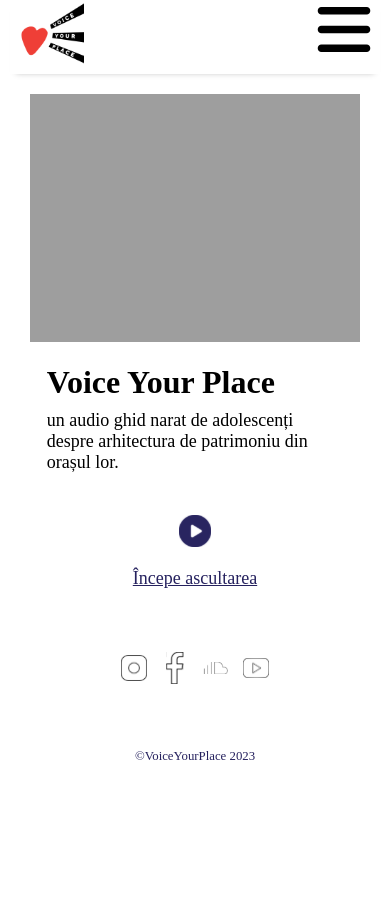
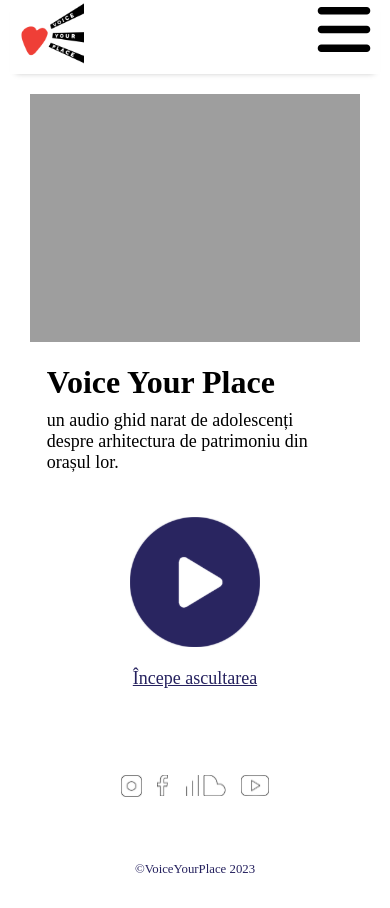
Before and after one commit to voiceyourplace/voiceyourplace, a Jekyll site: the page built from index.html, in a window 390 px wide. Built offline with Jekyll 4.4.1, drawn with Linux system fonts in a browser that asks for light colours; nearby versions of some CDN libraries; the list of posts is cut into pages by our own code.

Commit message:
fix: Fix home page and adjust
Signed-off-by: Gabriel Mocanu <gabi.mocanu98@gmail.com>

```diff
--- a/_layouts/home-page.html
+++ b/_layouts/home-page.html
@@ -7,9 +7,6 @@
         <div class="split-container">
           <div class="content-wrapper-home-page">
               {{ content }}
-              </br>
-              </br>
-              </br>
               <a href="{{ site.github.url }}/audio-ghid">
                 <img src="{{ site.github.url }}/assets/img/home-page-play-icon.svg"/>
                 </br>
@@ -20,7 +17,8 @@
               </br>
               <div class="social-media-wrapper-home-page">
                 {% for item in site.data.settings.social %}
-                  <a href="{{ item.link }}" target="_blank"><img src="{{ site.github.url }}/assets/img/{{ item.image }}" /></a>
+                  <a href="{{ item.link }}" target="_blank">
+                  <img src="{{ site.github.url }}/assets/img/{{ item.image }}" /></a>
                 {% endfor %}
               </div>
             </div>
--- a/_sass/_default.scss
+++ b/_sass/_default.scss
@@ -102,11 +102,13 @@
 
 .content-wrapper-home-page a {
   height: 30%;
-  width: 50%;
   display: flex;
+  padding-top: 25%;
   flex-direction: column;
   align-items: center;
 }
+
+
 
 @media (max-width: $container-width) {
   .content-wrapper-home-page {
@@ -115,14 +117,17 @@
   }
 
   .content-wrapper-home-page img {
-    max-height: 32px;
+    // max-height: 32px;
   }
 
+  .content-wrapper-home-page a {
+    padding-top: 15%;
+  }
 }
 
 .content-home-page-image {
   flex: 4;
-  padding: 20px;
+  padding-left: 40px;
 }
 
 .content-home-page-image img {
@@ -132,6 +137,10 @@
 }
 
 @media (max-width: $container-width) {
+  .content-home-page-image {
+    padding: 20px;
+  }
+
   .content-home-page-image img {
     width: 100%;
   }
--- a/_sass/_project.scss
+++ b/_sass/_project.scss
@@ -69,3 +69,59 @@
   padding: 2px;
   text-align: center;
 }
+
+/* Add a media query for screens smaller than 768px (adjust as needed) */
+@media only screen and (max-width: 768px) {
+
+  .project-title {
+    width: 100%;
+  }
+
+  .proiect-container {
+    flex-direction: column; /* Stack items vertically on smaller screens */
+  }
+
+  .proiect-left-half,
+  .proiect-right-half {
+    width: 100%; /* Adjusted width for smaller screens */
+    margin-block-start: 0;
+    margin-block-end: 0;
+  }
+
+  .content-wrapper-project {
+    /* ... existing styles ... */
+    padding-left: 5%;
+    padding-right: 5%; /* Adjusted padding for smaller screens */
+  }
+
+  .proiect-container p {
+    /* ... existing styles ... */
+    font-size: 16px; /* Adjusted font size for better readability on smaller screens */
+    line-height: 1.5;
+  }
+
+  .proiect-left-half img {
+    /* ... existing styles ... */
+    margin-left: 0; /* Center the image */
+  }
+
+  .proiect-left-half figcaption {
+    /* ... existing styles ... */
+    text-align: center; /* Center align figcaption on smaller screens */
+  }
+
+  .proiect-container {
+    padding: 0 10px; /* Add some padding to the container for smaller screens */
+  }
+
+  .proiect-left-half,
+  .proiect-right-half {
+    width: 100%; /* Adjusted width for smaller screens */
+    padding: 0; /* Remove padding for smaller screens */
+  }
+
+  .content-wrapper-project {
+    padding-left: 5%;
+    padding-right: 5%; /* Adjusted padding for smaller screens */
+  }
+}
```
